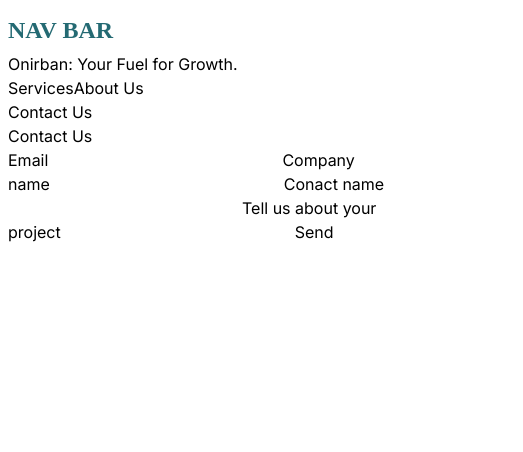
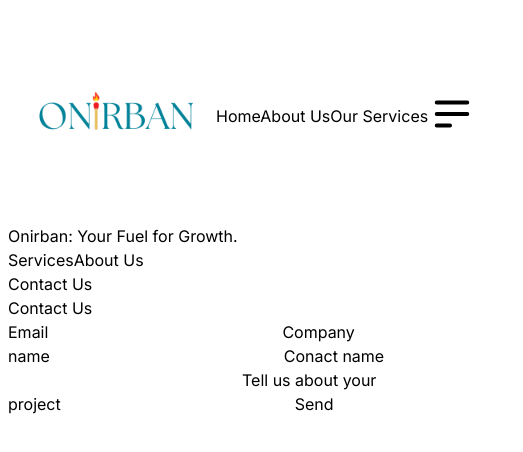
Before and after one commit to onirbanltd/corporate-site, a Next.js app: page / in a window 390 px wide. Shown: the top 452 px of the page, 523 px wide, since content can reach past the window. Built offline with nearby package versions, Linux system fonts and the light colour scheme.

Commit message:
added nav bar

```diff
--- a/app/components/navbar/Navbar.tsx
+++ b/app/components/navbar/Navbar.tsx
@@ -1,8 +1,44 @@
 import React from 'react'
+import Image from 'next/image';
+import Link from 'next/link';
 
+
+const link = [
+    { url: "/", title: "Home" },
+    { url: "/about", title: "About Us" },
+    { url: "/services", title: "Our Services" },
+];
 const Navbar = () => {
+
     return (
-        <div className=' py-lengthSm1 text-h1 font-oswald font-extrabold text-caribbean'>NAV BAR</div>
+        <div className="navbar bg-base-100">
+
+            <div className="navbar-center">
+                <Link href="/"><Image src="/Onirban8.png " alt='logo' width={200} height={100} /></Link>
+
+            </div>
+            <div className="navbar-center sm:hidden lg:flex">
+                <ul className=" flex-row  justify-between px-1">
+                    <li> {link.map(link => (
+                        <Link href={link.url} key={link.title}>{link.title}</Link>
+                    ))}</li></ul>
+            </div>
+
+            <div className="navbar-end lg:hidden">
+                <div className="dropdown">
+                    <div tabIndex={0} role="button" className="btn btn-ghost btn-circle">
+                        <svg xmlns="http://www.w3.org/2000/svg" className="h-5 w-5" fill="none" viewBox="0 0 24 24" stroke="currentColor">
+                            <path strokeLinecap="round" strokeLinejoin="round" strokeWidth="2" d="M4 6h16M4 12h16M4 18h7" /></svg>
+                    </div>
+                    <ul tabIndex={0} className="menu menu-sm dropdown-content mt-3 z-[1] p-2 shadow bg-base-100 rounded-box w-52 ">
+                        <li> {link.map(link => (
+                            <Link href={link.url} key={link.title}>{link.title}</Link>
+                        ))}</li>
+
+                    </ul>
+                </div>
+            </div>
+        </div>
     )
 }
 
--- a/tailwind.config.ts
+++ b/tailwind.config.ts
@@ -49,6 +49,6 @@ const config: Config = {
       },
     },
   },
-  plugins: [],
+  plugins: [require("daisyui")],
 };
 export default config;
```
Also changed, not shown: package.json (+6 -5 lines), app/components/about/page.tsx (renamed from app/about/page.tsx), public/Onirban8.png (added), 1 other file (tests, documents, lock files or other folders).
